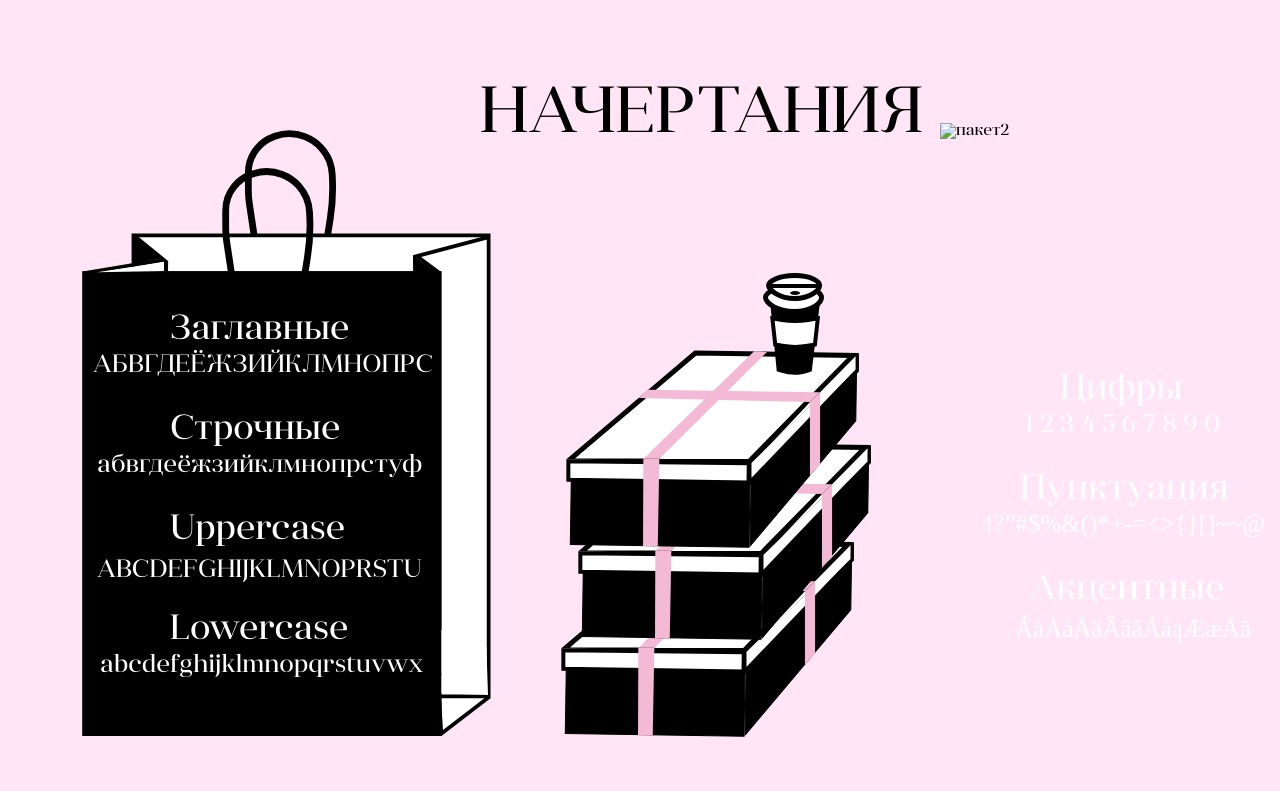
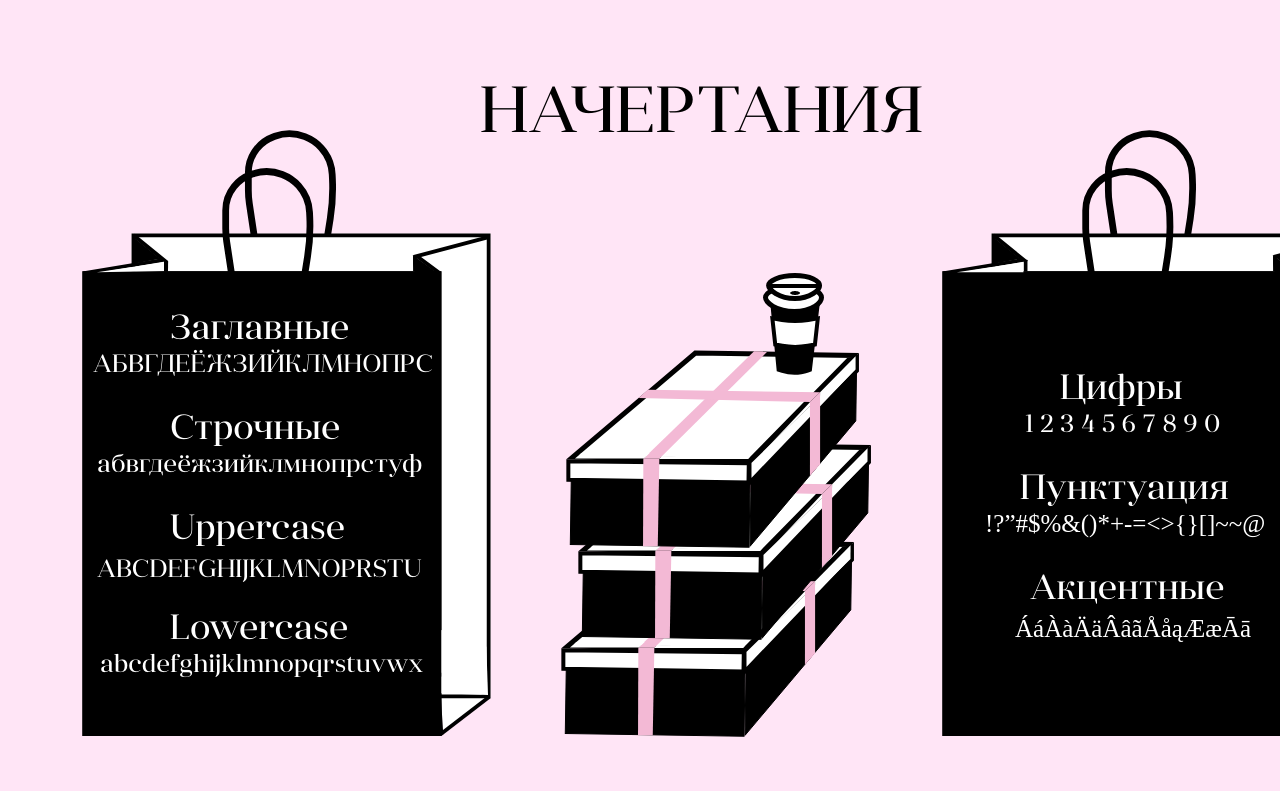
Before and after one commit to kqatte/anglecia.pro.font, a plain HTML site: page index.html in a window 1280 px wide. Shown: the part 4168-4959 px from the top of the page. Drawn offline with Linux system fonts and the light colour scheme; files whose address does not match are found by name.

Commit message:
Update index.html

```diff
--- a/index.html
+++ b/index.html
@@ -115,7 +115,7 @@
       </div>
       <img class="scr6img1" src="images/6scr1img.svg" alt="пакет1" />
       <img class="scr6img2" src="images/6scr2img.svg" alt="коробки" />
-      <img class="scr6img3" src="images/6scr4img.svg" alt="пакет2" />
+      <img class="scr6img3" src="images/6scr3img.svg" alt="пакет2" />
       <div class="scr6p1">
         <p>Заглавные</p>
       </div>
```
